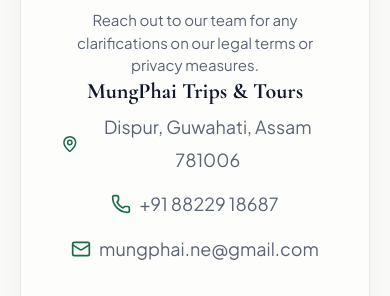
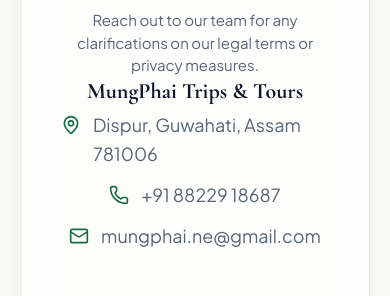
Before and after one commit to Quickaxis/mungpha, a website: page privacy-policy.html in a window 390 px wide. Shown: the part 4650-4946 px from the top of the page. Drawn offline with nearby package versions, Linux system fonts and the light colour scheme.

Commit message:
Fix mobile alignment for privacy policy contact card

```diff
--- a/privacy-policy.html
+++ b/privacy-policy.html
@@ -199,17 +199,17 @@
           </h3>
 
           <div style="display: flex; flex-direction: column; gap: 12px; align-items: center; margin-bottom: 24px; color: var(--color-text-secondary);">
-            <div style="display: flex; align-items: center; gap: 8px;">
-              <i data-lucide="map-pin" style="color: var(--color-forest-green); width: 20px; height: 20px;"></i>
-              <span>Dispur, Guwahati, Assam 781006</span>
+            <div style="display: flex; align-items: flex-start; gap: 12px; text-align: left; max-width: 100%;">
+              <i data-lucide="map-pin" style="color: var(--color-forest-green); width: 20px; height: 20px; flex-shrink: 0; margin-top: 4px;"></i>
+              <span style="flex: 1; line-height: 1.6;">Dispur, Guwahati, Assam 781006</span>
             </div>
-            <div style="display: flex; align-items: center; gap: 8px;">
-              <i data-lucide="phone" style="color: var(--color-forest-green); width: 20px; height: 20px;"></i>
-              <span>+91 88229 18687</span>
+            <div style="display: flex; align-items: flex-start; gap: 12px; text-align: left; max-width: 100%;">
+              <i data-lucide="phone" style="color: var(--color-forest-green); width: 20px; height: 20px; flex-shrink: 0; margin-top: 4px;"></i>
+              <span style="flex: 1; line-height: 1.6;">+91 88229 18687</span>
             </div>
-            <div style="display: flex; align-items: center; gap: 8px;">
-              <i data-lucide="mail" style="color: var(--color-forest-green); width: 20px; height: 20px;"></i>
-              <span>mungphai.ne@gmail.com</span>
+            <div style="display: flex; align-items: flex-start; gap: 12px; text-align: left; max-width: 100%;">
+              <i data-lucide="mail" style="color: var(--color-forest-green); width: 20px; height: 20px; flex-shrink: 0; margin-top: 4px;"></i>
+              <span style="flex: 1; line-height: 1.6;">mungphai.ne@gmail.com</span>
             </div>
           </div>
 
```
